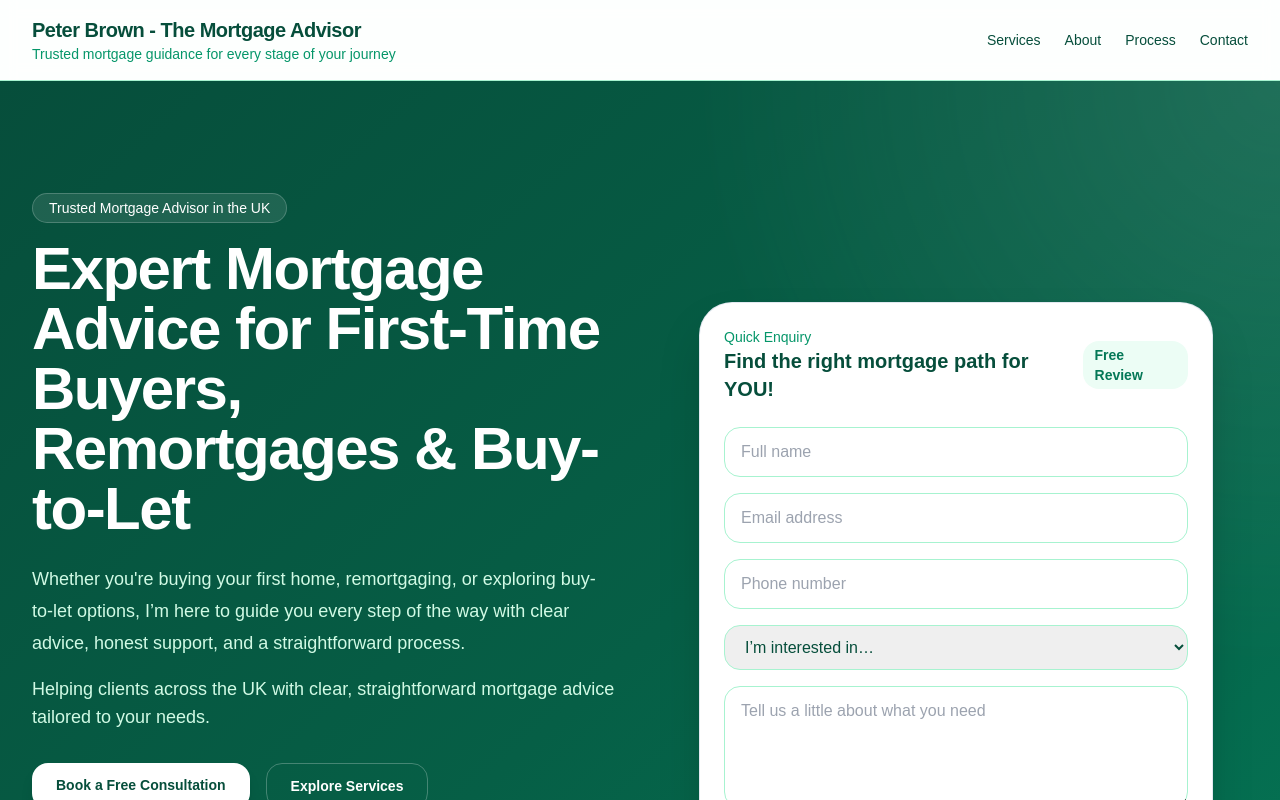
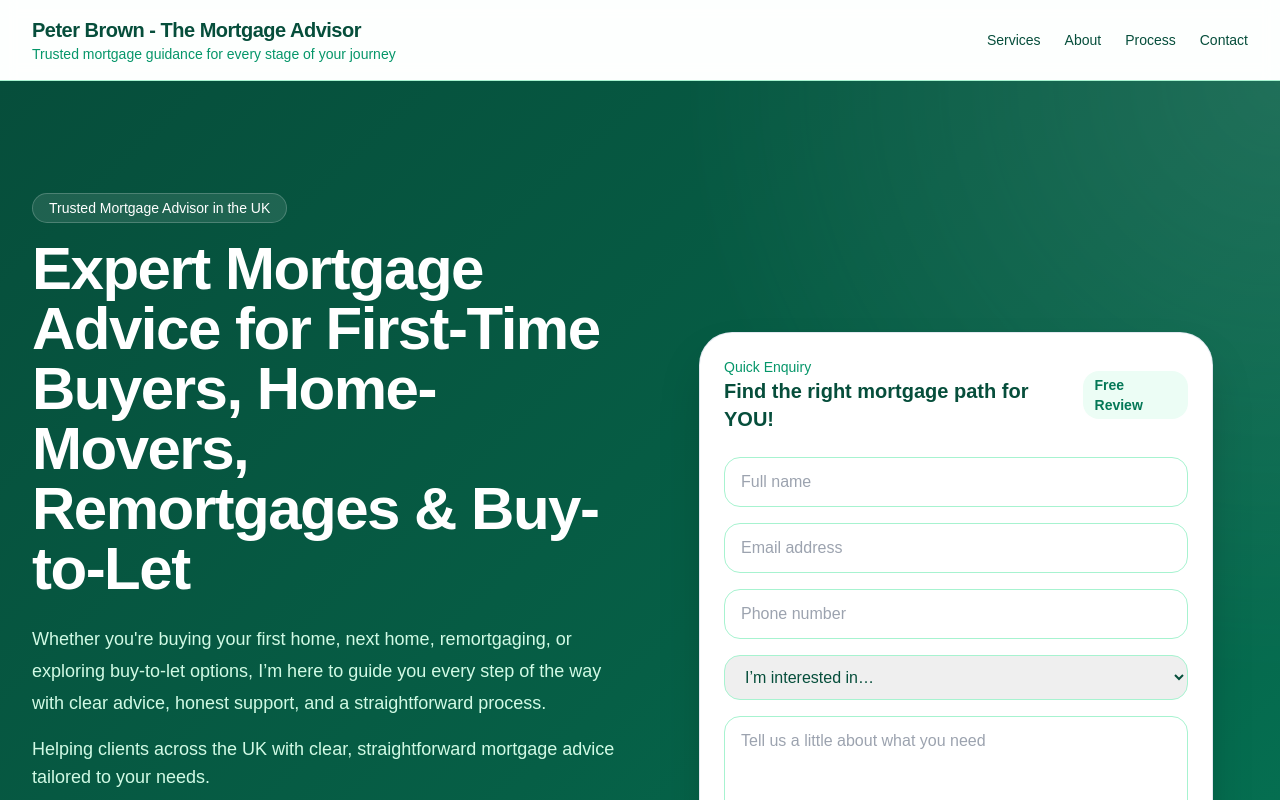
Before and after one commit to PeterBrownMortgageAdvisor/MortgagePageNew, a Next.js app: page / in a window 1280 px wide. Shown: the top 800 px of the page. Built offline with nearby package versions, Linux system fonts and the light colour scheme.

Commit message:
Update page.jsx

```diff
--- a/app/page.jsx
+++ b/app/page.jsx
@@ -165,11 +165,11 @@ export default function MortgageBusinessWebsite() {
   </div>
 
   <h1 className="text-4xl font-bold tracking-tight sm:text-5xl lg:text-6xl">
-    Expert Mortgage Advice for First-Time Buyers, Remortgages & Buy-to-Let
+    Expert Mortgage Advice for First-Time Buyers, Home-Movers, Remortgages & Buy-to-Let
   </h1>
 
   <p className="mt-6 max-w-xl text-lg leading-8 text-emerald-100">
-    Whether you're buying your first home, remortgaging, or exploring buy-to-let options, I’m here to guide you every step of the way with clear advice, honest support, and a straightforward process.
+    Whether you're buying your first home, next home, remortgaging, or exploring buy-to-let options, I’m here to guide you every step of the way with clear advice, honest support, and a straightforward process.
   </p>
 
   <p className="mt-4 text-lg text-emerald-100">
```
